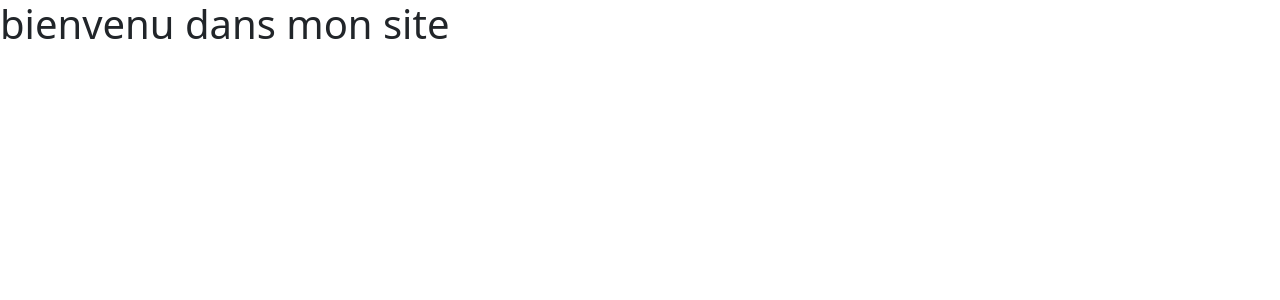
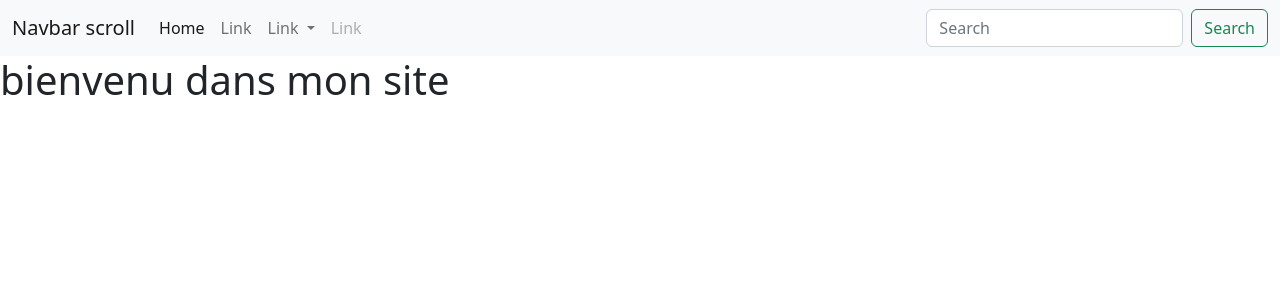
Before and after one commit to taycirkalai/projet1, a Symfony app: template templates/base.html.twig in a window 1280 px wide. Shown: the top 300 px of the page. Run offline with Twig, Linux system fonts and the light colour scheme; the template is opened without the code that fills it, so the values that code supplies are empty; some libraries are stand-ins or nearby versions.

Commit message:
les lien entres les pages

```diff
--- a/templates/base.html.twig
+++ b/templates/base.html.twig
@@ -1,5 +1,3 @@
-
-
 
 <!doctype html>
 <html lang="en">
@@ -19,11 +17,12 @@
 
   </head>
   <body>
+{{include('navbar.html.twig') }}
 
   <h1>bienvenu dans mon site </h1>
         {% block body %}
+        {% endblock %}
 
-        {% endblock %}
     <script src="https://cdn.jsdelivr.net/npm/bootstrap@5.2.2/dist/js/bootstrap.bundle.min.js" integrity="sha384-OERcA2EqjJCMA+/3y+gxIOqMEjwtxJY7qPCqsdltbNJuaOe923+mo//f6V8Qbsw3" crossorigin="anonymous"></script>
 
 
--- /dev/null
+++ b/templates/navbar.html.twig
@@ -0,0 +1,36 @@
+<nav class="navbar navbar-expand-lg bg-light">
+  <div class="container-fluid">
+    <a class="navbar-brand" href="#">Navbar scroll</a>
+    <button class="navbar-toggler" type="button" data-bs-toggle="collapse" data-bs-target="#navbarScroll" aria-controls="navbarScroll" aria-expanded="false" aria-label="Toggle navigation">
+      <span class="navbar-toggler-icon"></span>
+    </button>
+    <div class="collapse navbar-collapse" id="navbarScroll">
+      <ul class="navbar-nav me-auto my-2 my-lg-0 navbar-nav-scroll" style="--bs-scroll-height: 100px;">
+        <li class="nav-item">
+          <a class="nav-link active" aria-current="page" href="#">Home</a>
+        </li>
+        <li class="nav-item">
+          <a class="nav-link" href="#">Link</a>
+        </li>
+        <li class="nav-item dropdown">
+          <a class="nav-link dropdown-toggle" href="#" role="button" data-bs-toggle="dropdown" aria-expanded="false">
+            Link
+          </a>
+          <ul class="dropdown-menu">
+            <li><a class="dropdown-item" href="#">Action</a></li>
+            <li><a class="dropdown-item" href="#">Another action</a></li>
+            <li><hr class="dropdown-divider"></li>
+            <li><a class="dropdown-item" href="#">Something else here</a></li>
+          </ul>
+        </li>
+        <li class="nav-item">
+          <a class="nav-link disabled">Link</a>
+        </li>
+      </ul>
+      <form class="d-flex" role="search">
+        <input class="form-control me-2" type="search" placeholder="Search" aria-label="Search">
+        <button class="btn btn-outline-success" type="submit">Search</button>
+      </form>
+    </div>
+  </div>
+</nav>
```
Also changed, not shown: src/Controller/TestController.php (+11 -7 lines), templates/test/name.html.twig (+1 -1 lines), templates/test/somme.html.twig (+8 -0 lines), public/images/sousse.jpg (added).
